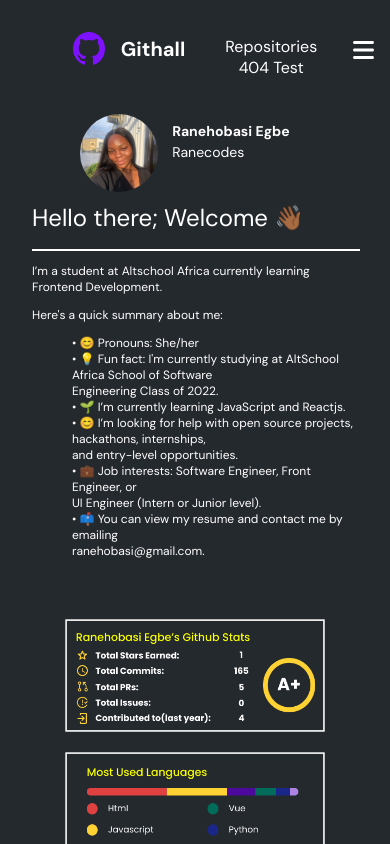
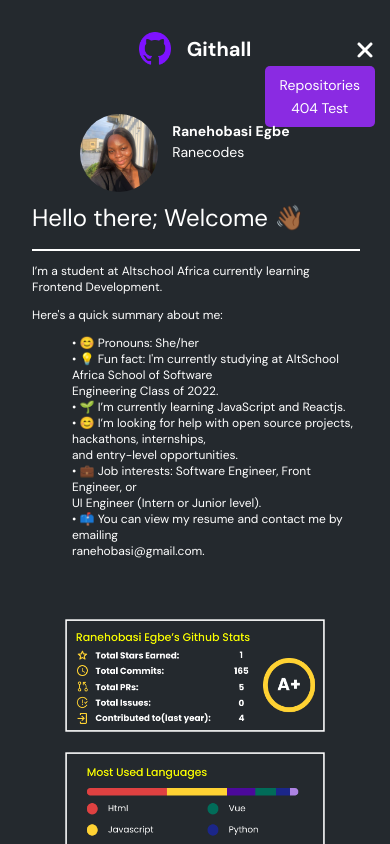
Before and after one commit to Ranecodes/AltschoolVueExam, a Vue app: page / in a window 390 px wide. Both pictures are taken after a click on the button 363 px from the left and 57 px from the top of the page. Shown: the top 844 px of the page. Built offline with nearby package versions, Linux system fonts and the light colour scheme.

Commit message:
reponsiveness edit

```diff
--- a/src/components/NavBar.vue
+++ b/src/components/NavBar.vue
@@ -5,8 +5,13 @@
       <img :src="require('/src/assets/bi_github.png')" alt="logo" />
       <h3>Githall</h3>
     </RouterLink>
-    <button class="hamburger-menu-btn" @click="toggleMenu">
-      <font-awesome-icon icon="fa-solid fa-bars" />
+    <button class="hamburger-menu-btn" :class="{'isActive': showMenu}" @click="toggleMenu">
+      <template v-if="!showMenu">
+        <font-awesome-icon icon="fa-solid fa-bars" />
+      </template>
+      <template v-else>
+        <font-awesome-icon icon="fa-solid fa-xmark" />
+      </template>
     </button>
     <ul :class="{ 'show-menu': showMenu }">
       <li class="nav-link nav-link-repo">
@@ -103,6 +108,7 @@ a {
 
   .nav-link-test {
     padding-left: 0;
+    padding-top: 5px;
   }
   .hamburger-menu-btn {
     display: flex;
@@ -111,14 +117,21 @@ a {
   display: none;
   list-style: none;
 }
-
-}
-
 .show-menu {
   display: flex !important;
   flex-direction: column;
   align-items: center;
+  position: absolute;
+  right: 15px;
+  background: blueviolet;
+  top: 50px;
+  border-radius: 5px;
+  padding: 10px 15px;
 }
+
+}
+
+
 
 .hamburger-menu-btn {
   background-color: transparent;
@@ -134,4 +147,10 @@ a {
 .hamburger-menu-btn:focus {
   outline: none;
 }
+
+@media only screen and (max-width: 600px){
+  .nav-link{
+    font-size: 14px;
+  }
+}
 </style>
```
